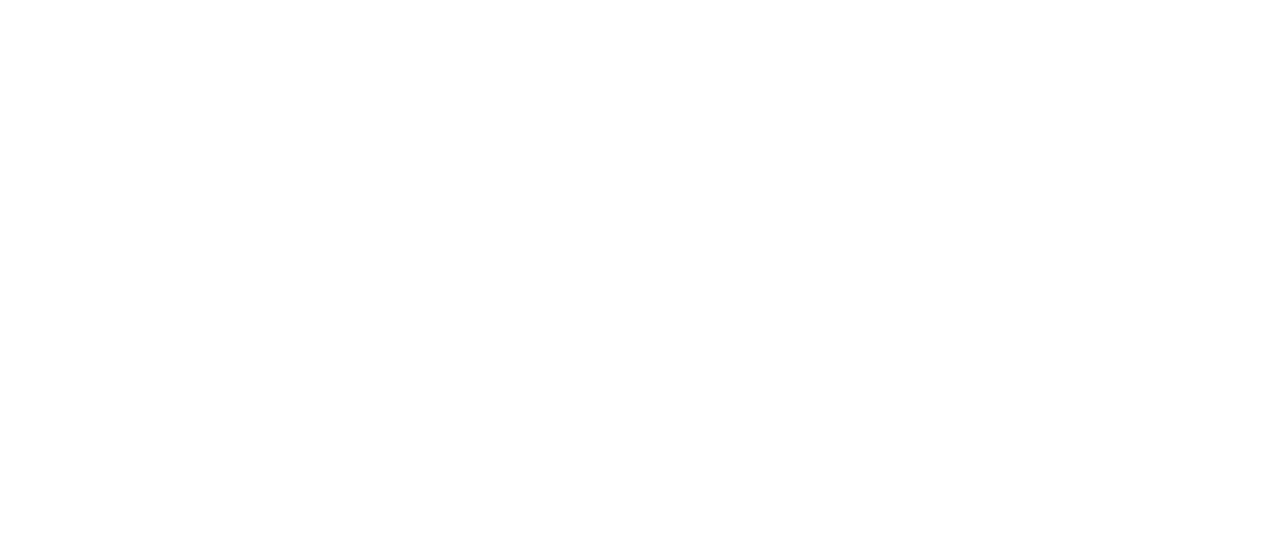
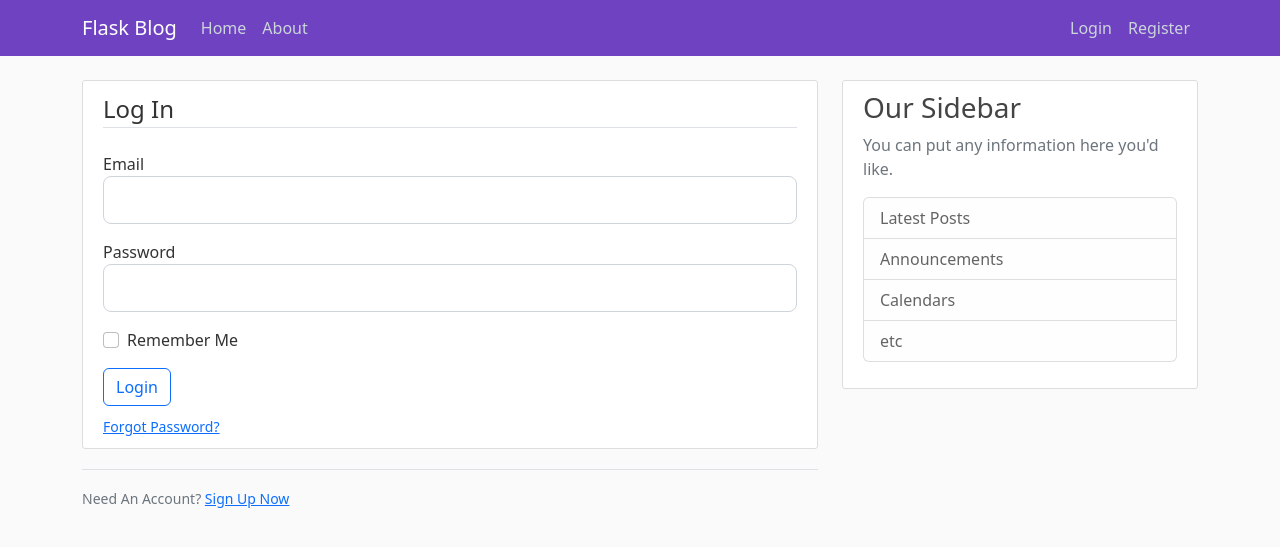
Before and after one commit to anna-bmstu/web-app-flask, a Flask app: page /login in a window 1280 px wide. Before the commit the part shown is empty. Shown: the top 547 px of the page. Run offline with Flask 2, Linux system fonts and the light colour scheme.

Commit message:
added login

```diff
--- a/flaskblog.py
+++ b/flaskblog.py
@@ -1,4 +1,5 @@
 from flask import Flask, render_template, url_for, flash, redirect
+from flask_sqlalchemy import SQLAlchemy
 from forms import RegistrationForm, LoginForm
 app = Flask(__name__)
 
@@ -40,9 +41,15 @@ def register():
     return render_template('register.html', title='Register', form=form)
 
 
-@app.route("/login")
+@app.route("/login", methods=['GET', 'POST'])
 def login():
     form = LoginForm()
+    if form.validate_on_submit():
+        if form.email.data == 'admin@blog.com' and form.password.data == 'password':
+            flash('You have been logged in!', 'success')
+            return redirect(url_for('home'))
+        else:
+            flash('Login Unsuccessful. Please check username and password', 'danger')
     return render_template('login.html', title='Login', form=form)
 
 
--- a/templates/layout.html
+++ b/templates/layout.html
@@ -23,13 +23,13 @@
           </button>
           <div class="collapse navbar-collapse" id="navbarToggle">
             <div class="navbar-nav mr-auto">
-              <a class="nav-item nav-link" href="/">Home</a>
-              <a class="nav-item nav-link" href="/about">About</a>
+              <a class="nav-item nav-link" href="{{ url_for('home') }}">Home</a>
+              <a class="nav-item nav-link" href="{{ url_for('about') }}">About</a>
             </div>
             <!-- Navbar Right Side -->
             <div class="navbar-nav ms-auto">
-              <a class="nav-item nav-link" href="/login">Login</a>
-              <a class="nav-item nav-link" href="/register">Register</a>
+              <a class="nav-item nav-link" href="{{ url_for('login') }}">Login</a>
+              <a class="nav-item nav-link" href="{{ url_for('register') }}">Register</a>
             </div>
           </div>
         </div>
--- a/templates/login.html
+++ b/templates/login.html
@@ -1,10 +1,52 @@
-<!DOCTYPE html>
-<html lang="en">
-<head>
-    <meta charset="UTF-8">
-    <title>Title</title>
-</head>
-<body>
-
-</body>
-</html>
+{% extends "layout.html" %}
+{% block content %}
+    <div class="content-section">
+        <form method="POST" action="">
+            {{ form.hidden_tag() }}
+            <fieldset class="form-group">
+                <legend class="border-bottom mb-4">Log In</legend>
+                <div class="form-group mb-3">
+                    {{ form.email.label(class="form-control-label") }}
+                    {% if form.email.errors %}
+                        {{ form.email(class="form-control form-control-lg is-invalid") }}
+                        <div class="invalid-feedback">
+                            {% for error in form.email.errors %}
+                                <span>{{ error }}</span>
+                            {% endfor %}
+                        </div>
+                    {% else %}
+                        {{ form.email(class="form-control form-control-lg") }}
+                    {% endif %}
+                </div>
+                <div class="form-group mb-3">
+                    {{ form.password.label(class="form-control-label") }}
+                    {% if form.password.errors %}
+                        {{ form.password(class="form-control form-control-lg is-invalid") }}
+                        <div class="invalid-feedback">
+                            {% for error in form.password.errors %}
+                                <span>{{ error }}</span>
+                            {% endfor %}
+                        </div>
+                    {% else %}
+                        {{ form.password(class="form-control form-control-lg") }}
+                    {% endif %}
+                </div>
+                <div class="form-check mb-3">
+                    {{ form.remember(class="form-check-input") }}
+                    {{ form.remember.label(class="form-check-label") }}
+                </div>
+            </fieldset>
+            <div class="form-group mb-2">
+                {{ form.submit(class="btn btn-outline-primary") }}
+            </div>
+            <small class="text-muted">
+                <a href="#">Forgot Password?</a>
+            </small>
+        </form>
+    </div>
+    <div class="border-top pt-3">
+        <small class="text-muted">
+            Need An Account? <a class="ml-2" href="{{ url_for('register') }}">Sign Up Now</a>
+        </small>
+    </div>
+{% endblock content %}
```
